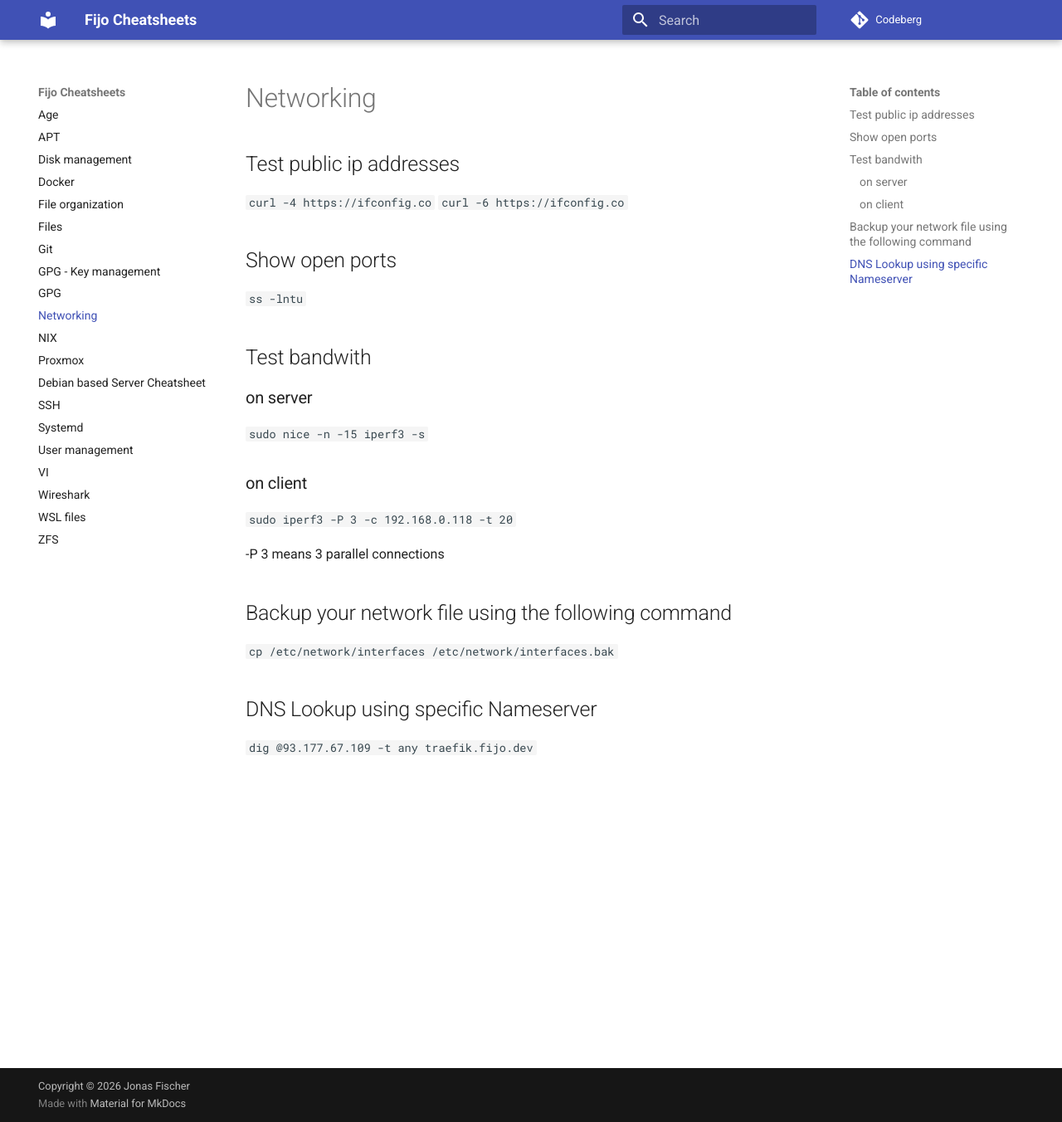
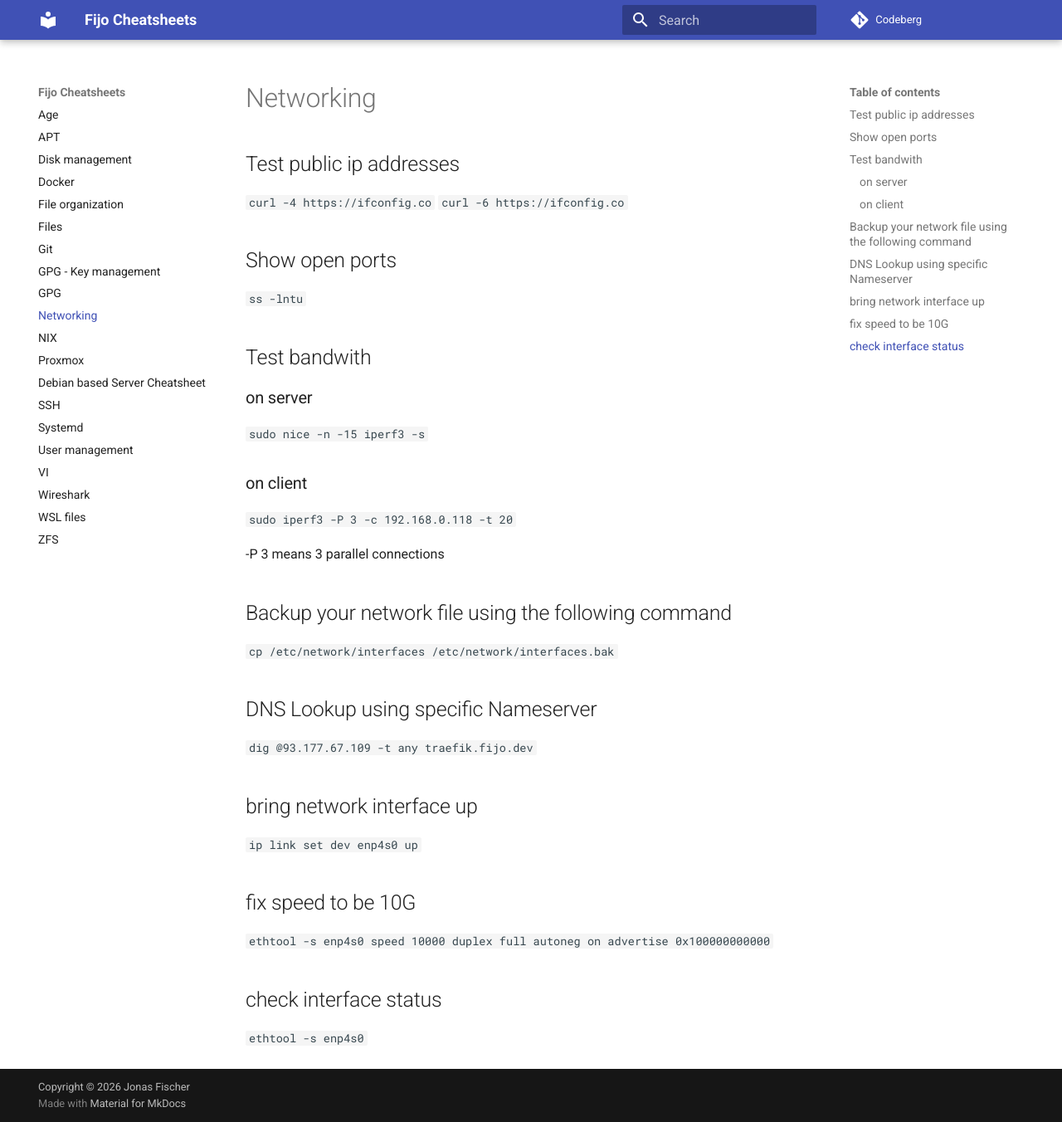
Before and after one commit to Fijo/cheat-mirror, an MkDocs documentation site: the page built from docs/networking.md, in a window 1280 px wide and 1352 px high. Shown: the whole window at 83% size. Built offline with MkDocs 1.6.1 and Material for MkDocs 9.7.7, drawn with Linux system fonts in a browser that asks for light colours.

Commit message:
10G network stuff

```diff
--- a/docs/networking.md
+++ b/docs/networking.md
@@ -25,3 +25,12 @@
 ## DNS Lookup using specific Nameserver
 
 `dig @93.177.67.109 -t any traefik.fijo.dev`
+
+## bring network interface up
+`ip link set dev enp4s0 up`
+
+## fix speed to be 10G
+`ethtool -s enp4s0 speed 10000 duplex full autoneg on advertise 0x100000000000`
+
+## check interface status
+`ethtool -s enp4s0`
```
